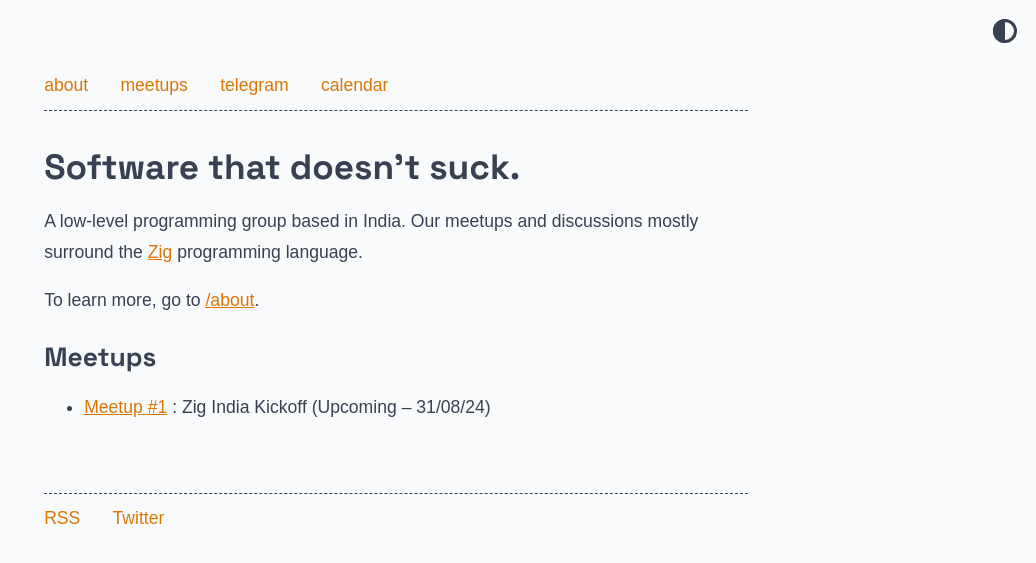
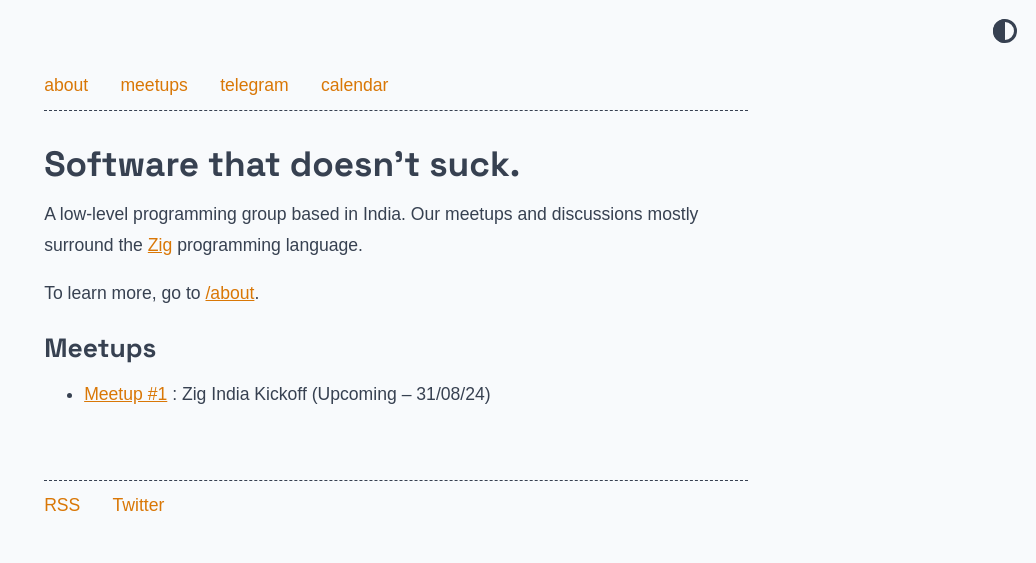
Before and after one commit to zigindia/zigindia.org, a Jekyll site: the page built from index.md, in a window 1280 px wide. Shown: the top 563 px of the page, without its empty margins (244-1280 px from the left). Built offline with Jekyll 4.4.1, drawn with Linux system fonts in a browser that asks for light colours.

Commit message:
fix line height for h1

```diff
--- a/_sass/moonwalk.scss
+++ b/_sass/moonwalk.scss
@@ -44,7 +44,7 @@
 h5 {
   font-family: "Space Grotesk", "Inter", system-ui, -apple-system, avenir, sans-serif;
   margin: 1em 0em 0.5em 0em;
-  line-height: 1.2;
+  line-height: 1;
 }
 
 
```
